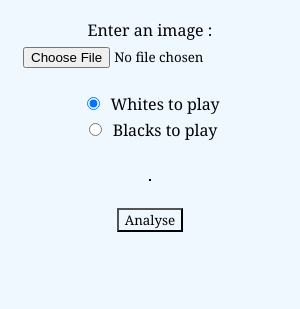
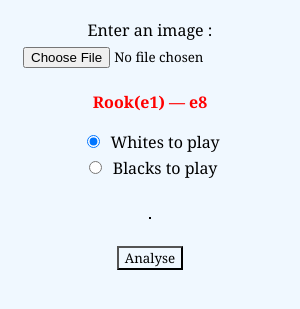
Before and after one commit to paulpatault/ChessApp, an Electron app: page src/index.html in a window 300 px wide. Shown: the part 97-406 px from the top of the page. Drawn offline with Linux system fonts and the light colour scheme.

Commit message:
new image

```diff
--- a/src/css/style.css
+++ b/src/css/style.css
@@ -24,4 +24,5 @@ img {
 
 .result {
     font-weight: bold;
+    color: #ff0000;
 }
--- a/src/index.html
+++ b/src/index.html
@@ -15,7 +15,8 @@
     Enter an image : <br>
     <input type="file" onchange="previewFile()" id="fileInput" accept="image/*" /><br>
   </div>
-  <p class="result" id="res"></p>
+  <p class="result" id="res">Rook(e1) — e8
+  </p>
 
   <div id="loading">
     <div class="loading">
```
Also changed, not shown: assets/preview/4.png, assets/preview/5.png (added).
